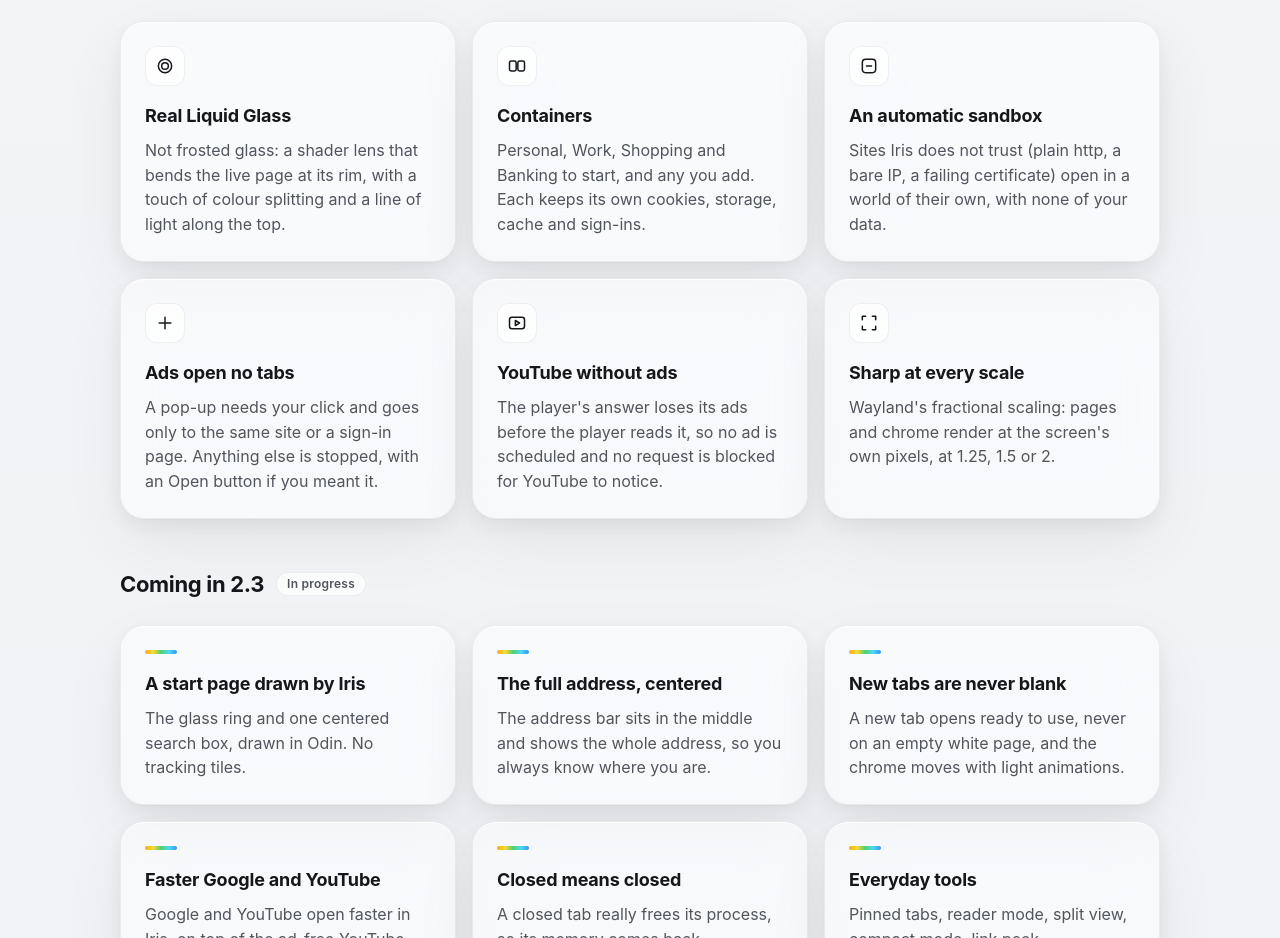
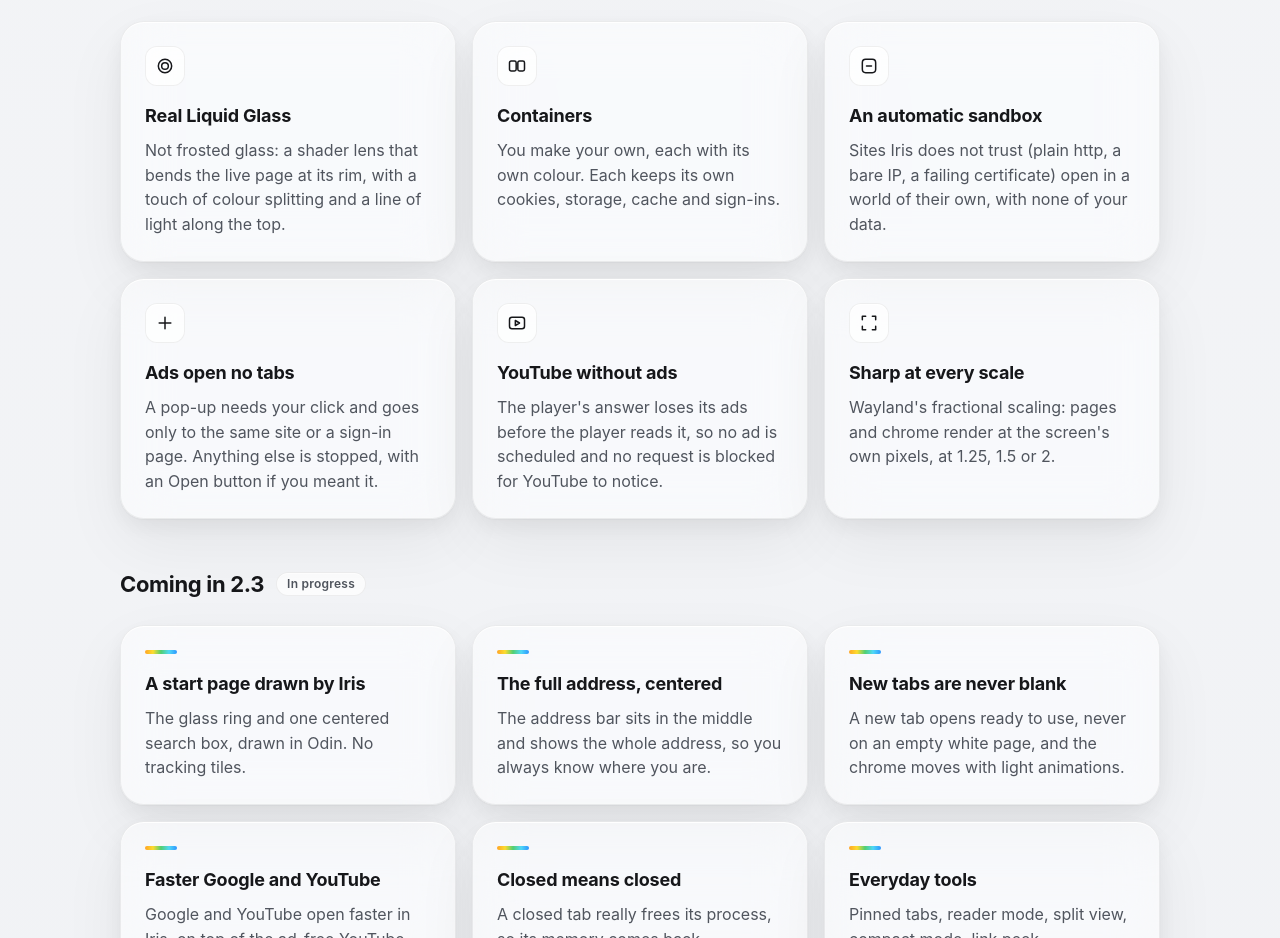
Before and after one commit to Tulip-Labs/Iris-Browser, a plain HTML site: page site/index.html in a window 1280 px wide. Shown: the part 2021-2959 px from the top of the page. Drawn offline with Linux system fonts and the light colour scheme.

Commit message:
Iris (Chromium) 2.4.2 (#34)
* Iris (Chromium) 2.4.2: one Iris at a time, and no blank pages

A second launch failed: Chromium allows one browser process per
profile, handed the launch to the running one and cef_initialize
returned false. Iris now keeps its own socket in
$XDG_RUNTIME_DIR/app/<id>/ (instance.odin): a second launch passes its
addresses to the running Iris, which opens them as tabs, and exits.
Exit code 24 from CEF is reported as "another Iris holds the profile".

On some GPU setups Chromium sends no frame at all through the shared
texture path, so pages stayed blank with no import error to catch. A
page in sight that loaded with no frame 3 s later is made again with
CPU frames, and later starts go to software.

Co-Authored-By: Claude Opus 5.5 <noreply@anthropic.com>
Claude-Session: https://claude.ai/code/session_01MEhVsDAtddHtugfn8RWK2X

* Iris (Chromium) 2.4.2: YouTube plays again, no premade containers in the docs

Co-Authored-By: Claude Sonnet 5.5 <noreply@anthropic.com>
Claude-Session: https://claude.ai/code/session_01MEhVsDAtddHtugfn8RWK2X

* Iris (Chromium) 2.4.2: normal tabs in their own context (garbage characters)

Co-Authored-By: Claude Sonnet 5.5 <noreply@anthropic.com>
Claude-Session: https://claude.ai/code/session_01MEhVsDAtddHtugfn8RWK2X

---------

Co-authored-by: Claude <noreply@anthropic.com>

```diff
--- a/site/index.html
+++ b/site/index.html
@@ -166,7 +166,7 @@
         <li class="card glass reveal" data-tilt>
           <span class="card__icon" aria-hidden="true"><svg viewBox="0 0 24 24"><rect x="3" y="6" width="8" height="12" rx="2"/><rect x="13" y="6" width="8" height="12" rx="2"/></svg></span>
           <h4>Containers</h4>
-          <p>Personal, Work, Shopping and Banking to start, and any you add. Each keeps its own cookies, storage, cache and sign-ins.</p>
+          <p>You make your own, each with its own colour. Each keeps its own cookies, storage, cache and sign-ins.</p>
         </li>
         <li class="card glass reveal" data-tilt>
           <span class="card__icon" aria-hidden="true"><svg viewBox="0 0 24 24"><rect x="4" y="4" width="16" height="16" rx="4"/><path d="M9 12h6"/></svg></span>
```
Also changed, not shown: site/docs/using.html (+1 -1 lines), 7 other files.
